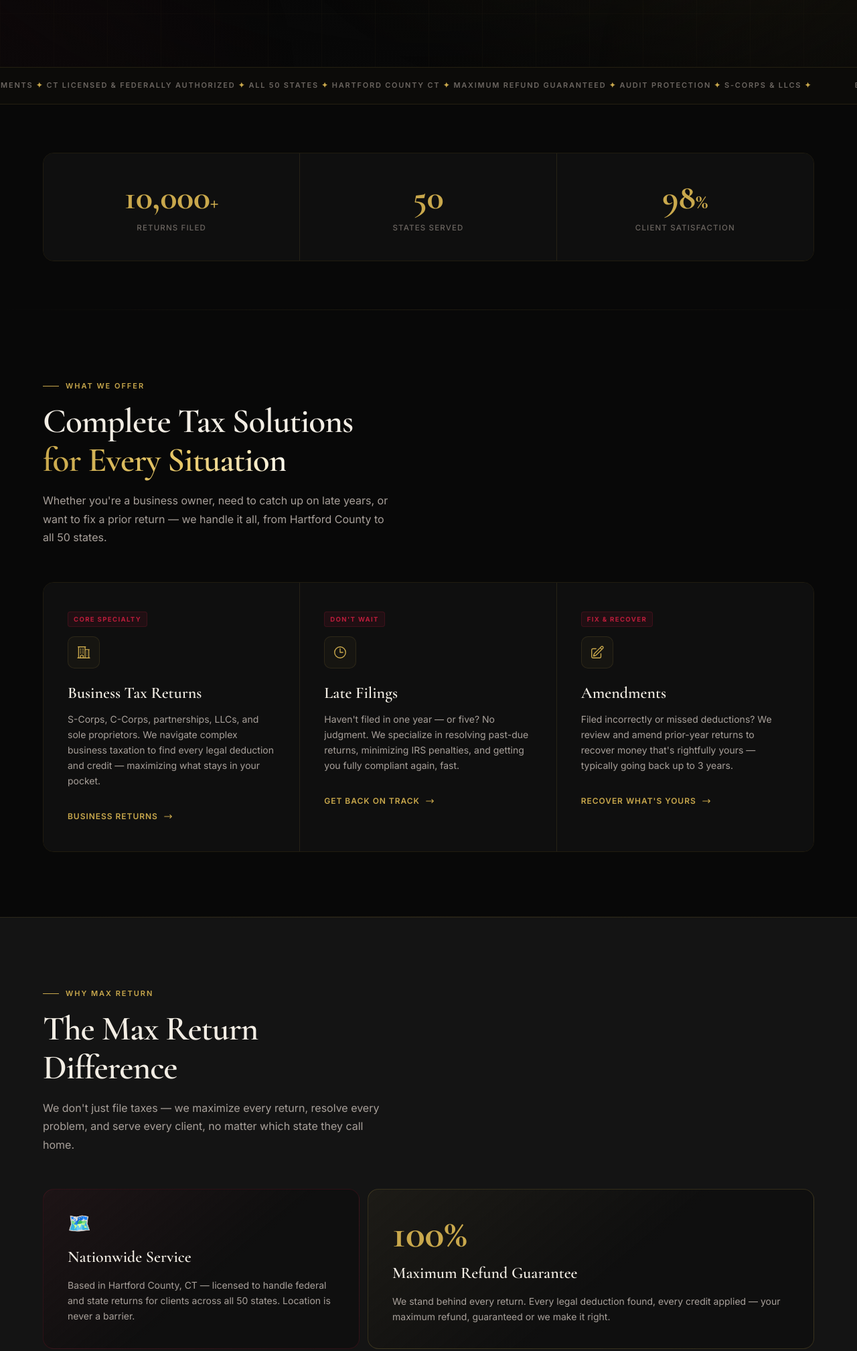
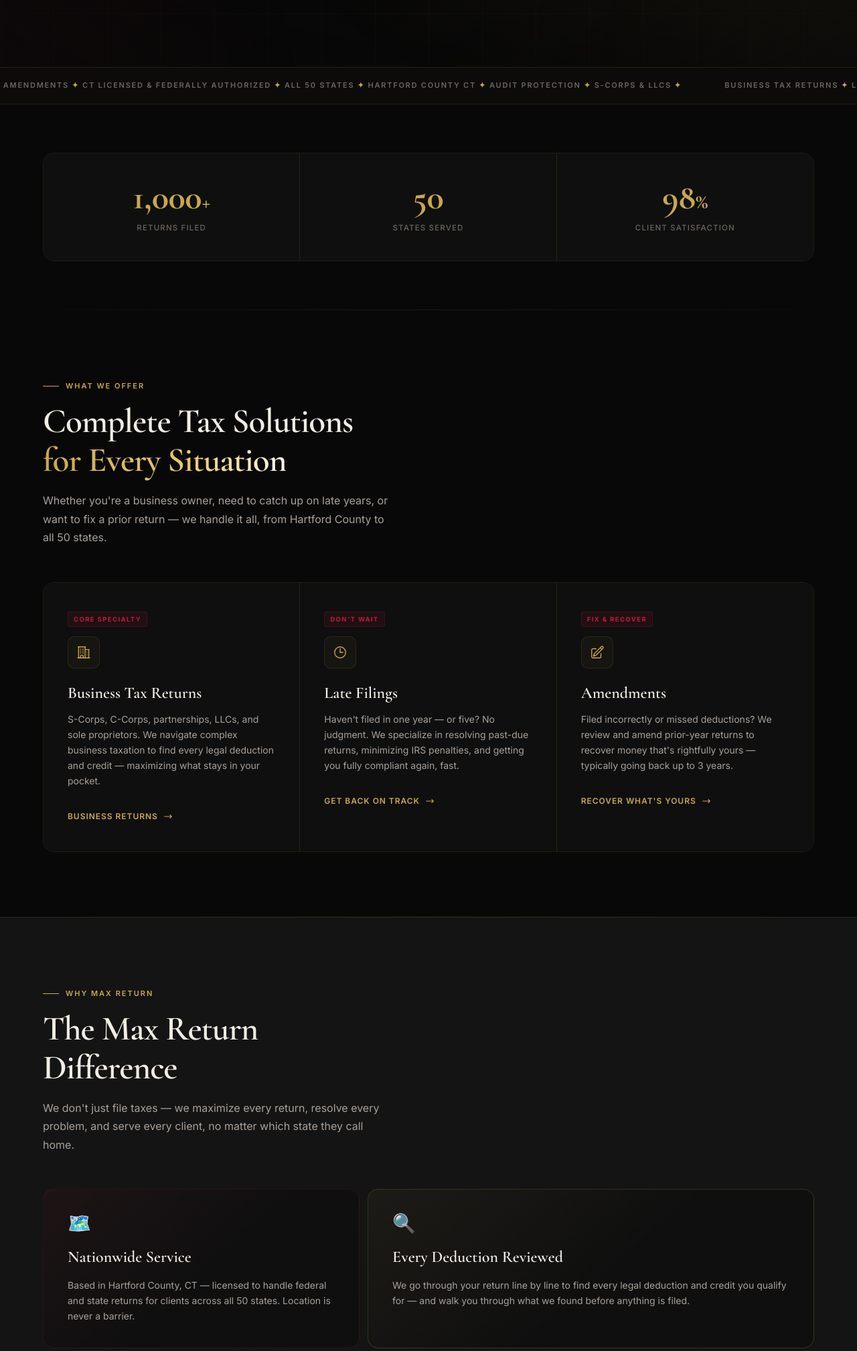
Before and after one commit to Saturn369/max-return-taxes, a plain HTML site: page index.html in a window 1280 px wide. Shown: the part 700-2717 px from the top of the page at 67% size. Drawn offline with nearby package versions, Linux system fonts and the light colour scheme.

Commit message:
Remove refund guarantee claims; returns stat to 1,000+
- Drop 'Maximum Refund Guaranteed' from the banner
- Replace the 100% Maximum Refund Guarantee card with 'Every Deduction Reviewed'
- Returns Filed stat 10,000+ -> 1,000+ (owner-confirmed figure)

Co-Authored-By: Claude Opus 5.5 <noreply@anthropic.com>

```diff
--- a/index.html
+++ b/index.html
@@ -198,8 +198,8 @@
   <!-- ===== MARQUEE ===== -->
   <div class="marquee-wrap">
     <div class="marquee-track">
-      <span>Business Tax Returns <em>✦</em> Late Filings <em>✦</em> Amendments <em>✦</em> CT Licensed &amp; Federally Authorized <em>✦</em> All 50 States <em>✦</em> Hartford County CT <em>✦</em> Maximum Refund Guaranteed <em>✦</em> Audit Protection <em>✦</em> S-Corps &amp; LLCs <em>✦</em> </span>
-      <span>Business Tax Returns <em>✦</em> Late Filings <em>✦</em> Amendments <em>✦</em> CT Licensed &amp; Federally Authorized <em>✦</em> All 50 States <em>✦</em> Hartford County CT <em>✦</em> Maximum Refund Guaranteed <em>✦</em> Audit Protection <em>✦</em> S-Corps &amp; LLCs <em>✦</em> </span>
+      <span>Business Tax Returns <em>✦</em> Late Filings <em>✦</em> Amendments <em>✦</em> CT Licensed &amp; Federally Authorized <em>✦</em> All 50 States <em>✦</em> Hartford County CT <em>✦</em> Audit Protection <em>✦</em> S-Corps &amp; LLCs <em>✦</em> </span>
+      <span>Business Tax Returns <em>✦</em> Late Filings <em>✦</em> Amendments <em>✦</em> CT Licensed &amp; Federally Authorized <em>✦</em> All 50 States <em>✦</em> Hartford County CT <em>✦</em> Audit Protection <em>✦</em> S-Corps &amp; LLCs <em>✦</em> </span>
     </div>
   </div>
 
@@ -208,7 +208,7 @@
     <div class="container">
       <div class="stats-grid stagger">
         <div class="stat-card">
-          <div class="stat-num"><span class="cu" data-end="10000">0</span><span class="suf">+</span></div>
+          <div class="stat-num"><span class="cu" data-end="1000">0</span><span class="suf">+</span></div>
           <div class="stat-label">Returns Filed</div>
         </div>
         <div class="stat-card">
@@ -287,9 +287,9 @@
         </div>
 
         <div class="bc s7 bc-gold">
-          <div class="bc-num">100%</div>
-          <div class="bc-title">Maximum Refund Guarantee</div>
-          <div class="bc-body">We stand behind every return. Every legal deduction found, every credit applied — your maximum refund, guaranteed or we make it right.</div>
+          <div class="bc-icon">🔍</div>
+          <div class="bc-title">Every Deduction Reviewed</div>
+          <div class="bc-body">We go through your return line by line to find every legal deduction and credit you qualify for — and walk you through what we found before anything is filed.</div>
         </div>
 
         <div class="bc s4 bc-chrome">
```
Also changed, not shown: 1 other file.
